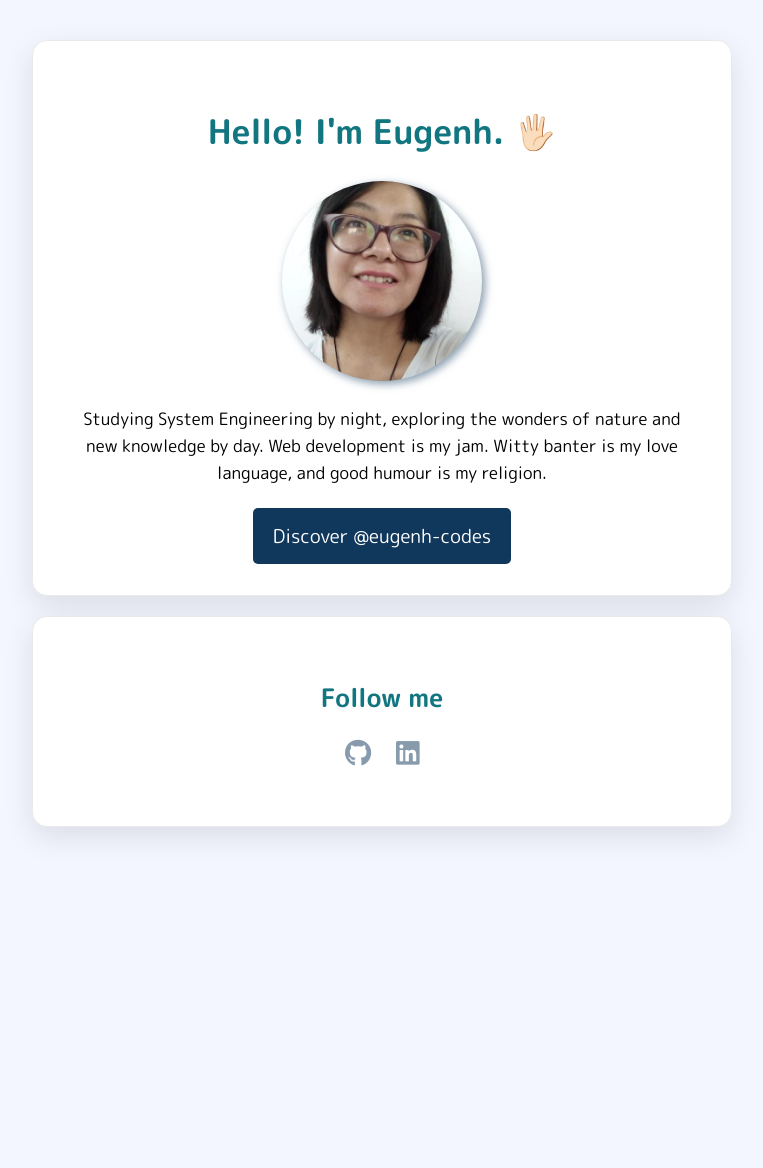
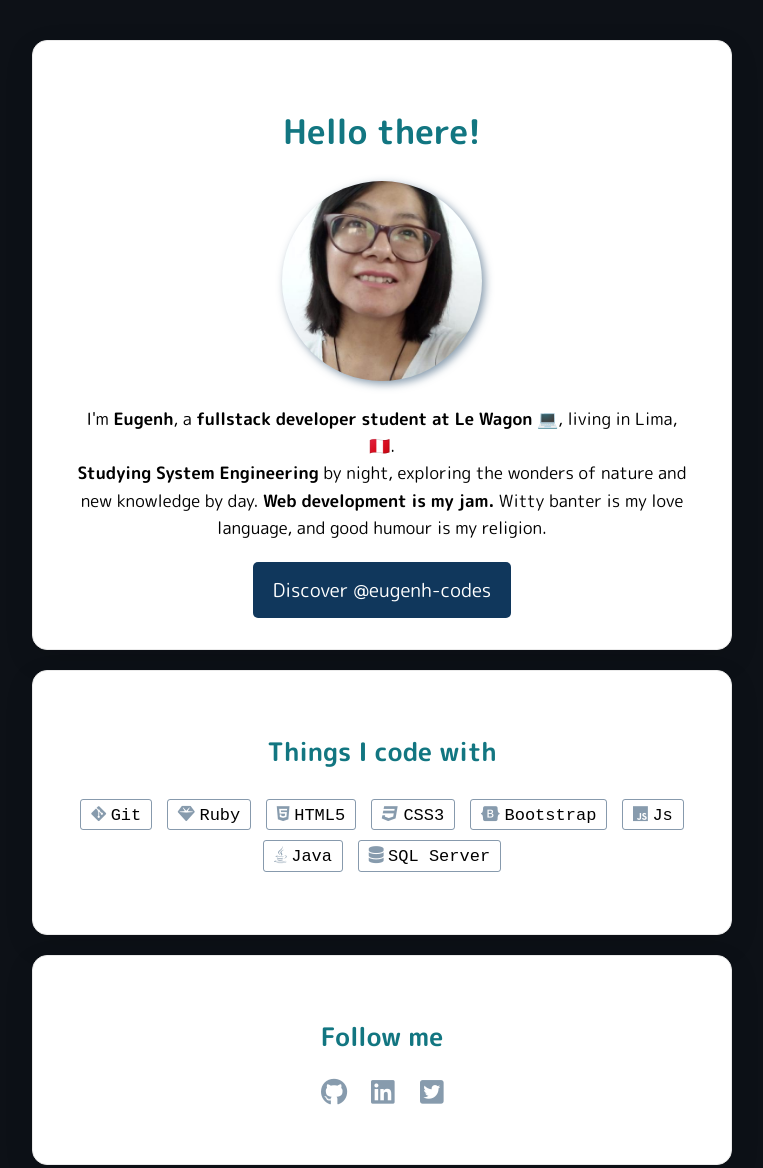
Before and after one commit to eugenh-codes/profile, a plain HTML site: page index.html in a window 1280 px wide. Shown: the whole page, without its empty margins (258-1021 px from the left). Before the commit the page ends 867 px from the top, so only its background shows below. Drawn offline with Linux system fonts and the light colour scheme.

Commit message:
make my profile prettier

```diff
--- a/index.html
+++ b/index.html
@@ -3,7 +3,7 @@
 <head>
   <meta charset="UTF-8">
   <meta name="viewport" content="width=device-width, initial-scale=1.0">
-  <title>My Profile</title>
+  <title>Eugenh</title>
   <meta name="description" content="Eugenh's a web development student in Le Wagon.">
   <!-- Font Awesome -->
   <link rel="stylesheet" href="https://use.fontawesome.com/releases/v6.1.2/css/all.css">
@@ -13,20 +13,35 @@
 <body>
   <div class="container">
     <div class="card-white">
-      <h1>Hello! I'm Eugenh. 🖐🏻</h1>
+      <h1>Hello there!</h1>
       <img src="images/profile.jpeg" alt="Eugenh Olivares" class="img-circle">
-      <p>Studying System Engineering by night,
+      <p>I'm <strong>Eugenh</strong>, a <strong>fullstack developer student at Le Wagon</strong> 💻, living in Lima, 🇵🇪.
+      <br/><strong>Studying System Engineering</strong> by night,
         exploring the wonders of nature and new knowledge by day.
-        Web development is my jam.
+        <strong>Web development is my jam.</strong>
         Witty banter is my love language,
         and good humour is my religion.</p>
         <a href="https://github.com/eugenh-codes" target="_blank" class="btn-navy">Discover @eugenh-codes</a>
+    </div>
+    <div class="card-white">
+      <h2>Things I code with</h2>
+      <ul class="list-inline">
+        <li class="li-black"><i class="fa-brands fa-git-alt"></i> <code>Git</code></li>
+        <li class="li-black"><i class="fa-solid fa-gem"></i> <code>Ruby</code></li>
+        <li class="li-black"><i class="fa-brands fa-html5"></i> <code>HTML5</code></li>
+        <li class="li-black"><i class="fa-brands fa-css3"></i> <code>CSS3</code></li>
+        <li class="li-black"><i class="fa-brands fa-bootstrap"></i> <code>Bootstrap</code></li>
+        <li class="li-black"><i class="fa-brands fa-js"></i> <code>Js</code></li>
+        <li class="li-black"><i class="fa-brands fa-java"></i> <code>Java</code></li>
+        <li class="li-black"><i class="fa-solid fa-database"></i> <code>SQL Server</code></li>
+      </ul>
     </div>
     <div class="card-white">
       <h2>Follow me</h2>
       <ul class="list-inline">
         <li><a href="https://github.com/eugenh-codes" target="_blank"><i class="fa-brands fa-github fa-bounce fa-xl"></i></a></li>
         <li><a href="https://www.linkedin.com/in/eugenh-olivares/" target="_blank"><i class="fa-brands fa-linkedin fa-bounce fa-xl"></i></a></li>
+        <li><a href="https://x.com/eugenh_codes" target="_blank"><i class="fa-brands fa-square-twitter fa-bounce fa-xl"></i></a></li>
       </ul>
     </div>
   </div>
--- a/style.css
+++ b/style.css
@@ -6,6 +6,7 @@
   --teal: #127681;
   --navy: #10375C;
   --tarnsparent-navy: rgba(16, 55, 92, 0.5);
+  --dark: #0d1117;
 }
 
 body {
@@ -14,7 +15,7 @@ font-style: normal;
 font-size: 17px;
 line-height: 1.6;
 font-weight: 500px;
-background-color: var(--gray);
+background-color: var(--dark);
 color: black;
 padding: 0 25px;
 }
@@ -74,6 +75,32 @@ p {
   margin-bottom: 30px;
 }
 
+.li-black {
+  border: 1px solid var(--tarnsparent-navy);
+  margin: 5px;
+  border-radius: 3px;
+  color: white;
+}
+
+code {
+  background-color: var(white);
+  color: var(--tarnsparent-navy);
+}
+
+.li-black:hover {
+  background-color: var(--yellow);
+  border: none;
+  cursor: none;
+}
+
+.li-black i:hover {
+  color: black;
+}
+
+.li-black > code {
+  color: black;
+}
+
 .list-inline {
   list-style: none;
   padding-left: 0px;
```
